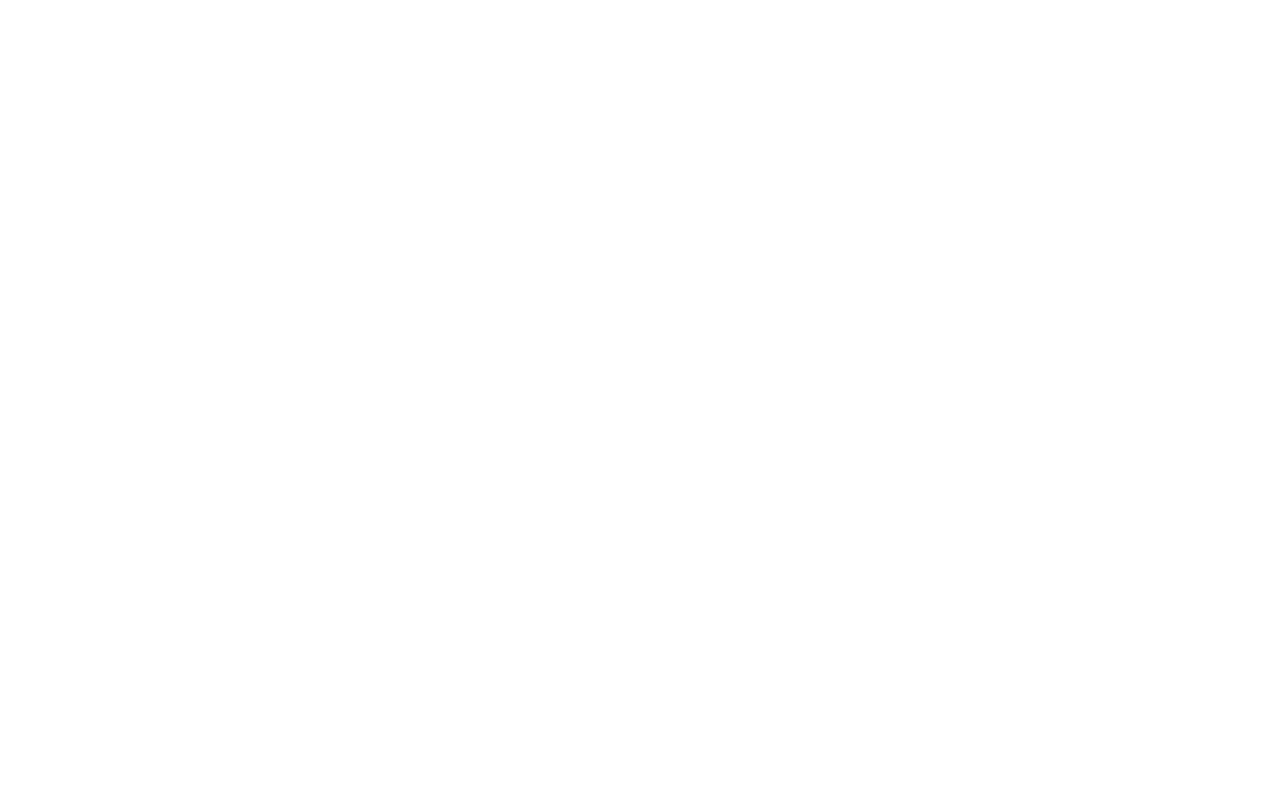
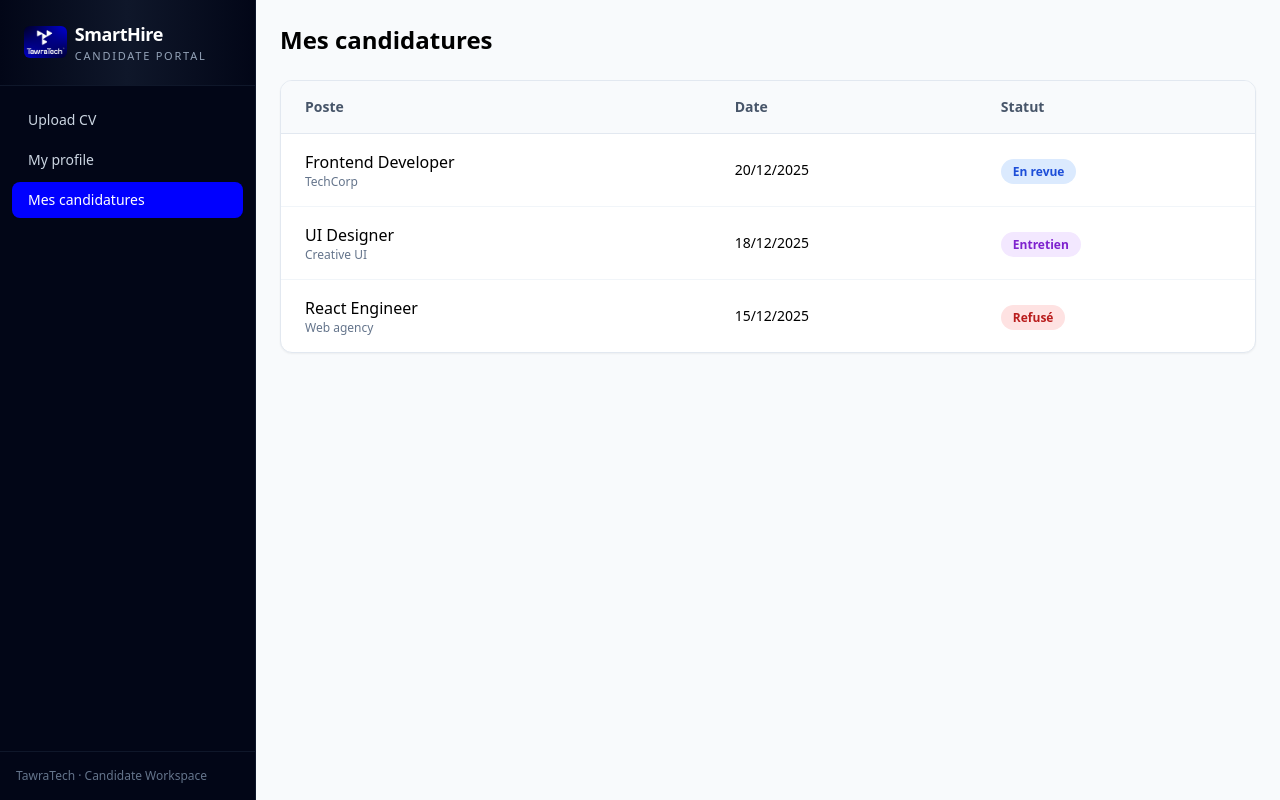
Before and after one commit to Firdaws73/SmartHire-TawraTech_Project, a React (Vite) app in the folder smarthire-frontend/: page /my-applications in a window 1280 px wide. Before the commit this address had no page. Built offline with nearby package versions, Linux system fonts and the light colour scheme.

Commit message:
candidat portal changes

```diff
--- a/smarthire-frontend/src/App.jsx
+++ b/smarthire-frontend/src/App.jsx
@@ -13,7 +13,7 @@
 import CandidateLayout from "./components/layout/CandidateLayout.jsx";
 import DocumentsArchive from "./pages/documents/Documents.jsx";
 import CandidatePortal from "./pages/candidates/CandidatePortal.jsx"
-
+import MyApplications from "./pages/candidates/MyApplications.jsx";
 function RecruiterLayout({ children }) {
   return (
     <div className="flex h-screen bg-slate-100">
@@ -107,6 +107,14 @@
             </CandidateLayout>
           }
         />
+        <Route
+          path="/my-applications"
+          element={
+            <CandidateLayout>
+              <MyApplications />
+            </CandidateLayout>
+          }
+        />
       </Routes>
     </BrowserRouter>
   );
--- a/smarthire-frontend/src/components/layout/CandidateLayout.jsx
+++ b/smarthire-frontend/src/components/layout/CandidateLayout.jsx
@@ -8,6 +8,7 @@
   const navItems = [
     { label: "Upload CV", to: "/candidate-upload" },
     { label: "My profile", to: "/candidate-profile" },
+    {label: "Mes candidatures", to: "/my-applications"}
   ];
 
   const isActive = (to) => pathname === to;
--- /dev/null
+++ b/smarthire-frontend/src/pages/candidates/MyApplications.jsx
@@ -0,0 +1,44 @@
+import React from "react";
+
+const MyApplications = () => {
+  const applications = [
+    { id: 1, job: "Frontend Developer", company: "TechCorp", date: "20/12/2025", status: "En revue", color: "bg-blue-100 text-blue-700" },
+    { id: 2, job: "UI Designer", company: "Creative UI", date: "18/12/2025", status: "Entretien", color: "bg-purple-100 text-purple-700" },
+    { id: 3, job: "React Engineer", company: "Web agency", date: "15/12/2025", status: "Refusé", color: "bg-red-100 text-red-700" },
+  ];
+
+  return (
+    <div className="p-6">
+      <h2 className="text-2xl font-bold mb-6">Mes candidatures</h2>
+      <div className="bg-white rounded-xl shadow-sm border border-slate-200 overflow-hidden">
+        <table className="w-full text-left">
+          <thead className="bg-slate-50 border-b border-slate-200">
+            <tr>
+              <th className="px-6 py-4 text-sm font-semibold text-slate-600">Poste</th>
+              <th className="px-6 py-4 text-sm font-semibold text-slate-600">Date</th>
+              <th className="px-6 py-4 text-sm font-semibold text-slate-600">Statut</th>
+            </tr>
+          </thead>
+          <tbody className="divide-y divide-slate-100">
+            {applications.map((app) => (
+              <tr key={app.id}>
+                <td className="px-6 py-4">
+                  <div className="font-medium">{app.job}</div>
+                  <div className="text-xs text-slate-500">{app.company}</div>
+                </td>
+                <td className="px-6 py-4 text-sm">{app.date}</td>
+                <td className="px-6 py-4">
+                  <span className={`px-3 py-1 rounded-full text-xs font-bold ${app.color}`}>
+                    {app.status}
+                  </span>
+                </td>
+              </tr>
+            ))}
+          </tbody>
+        </table>
+      </div>
+    </div>
+  );
+};
+
+export default MyApplications;
```
